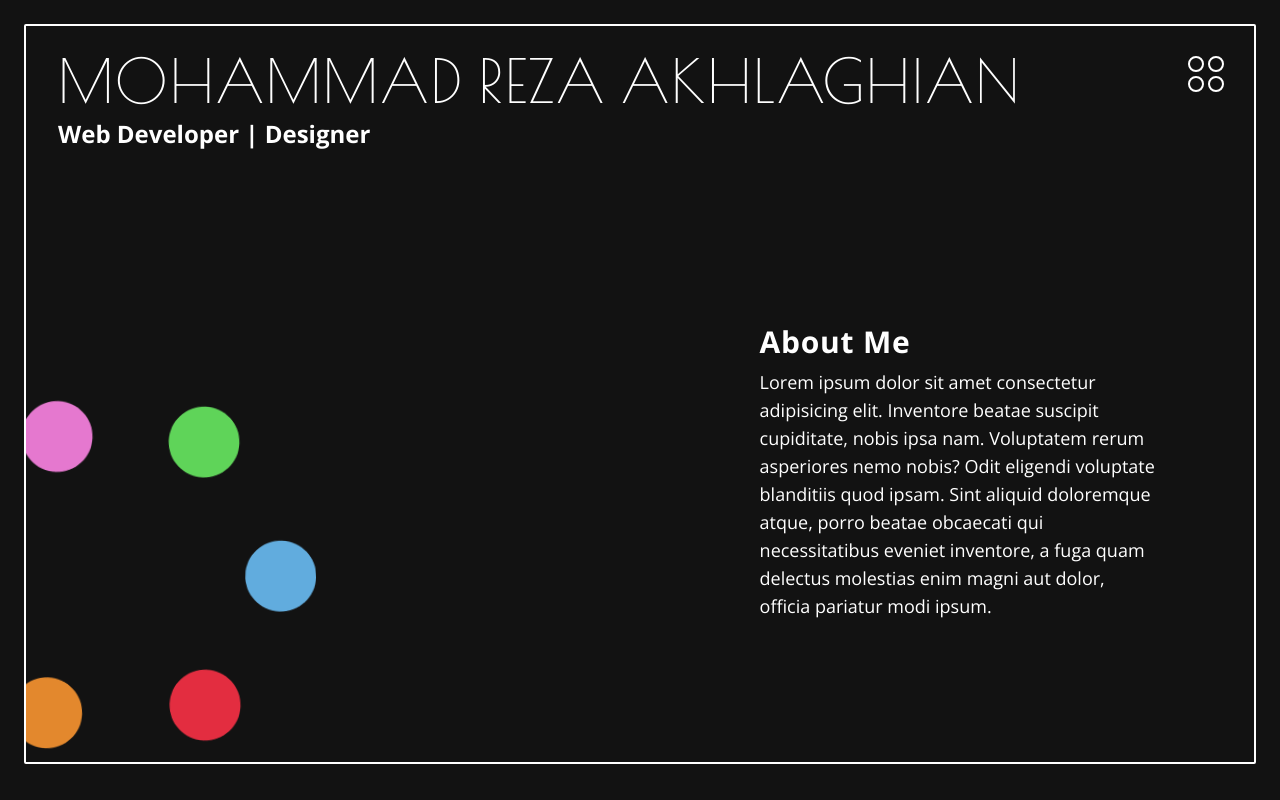
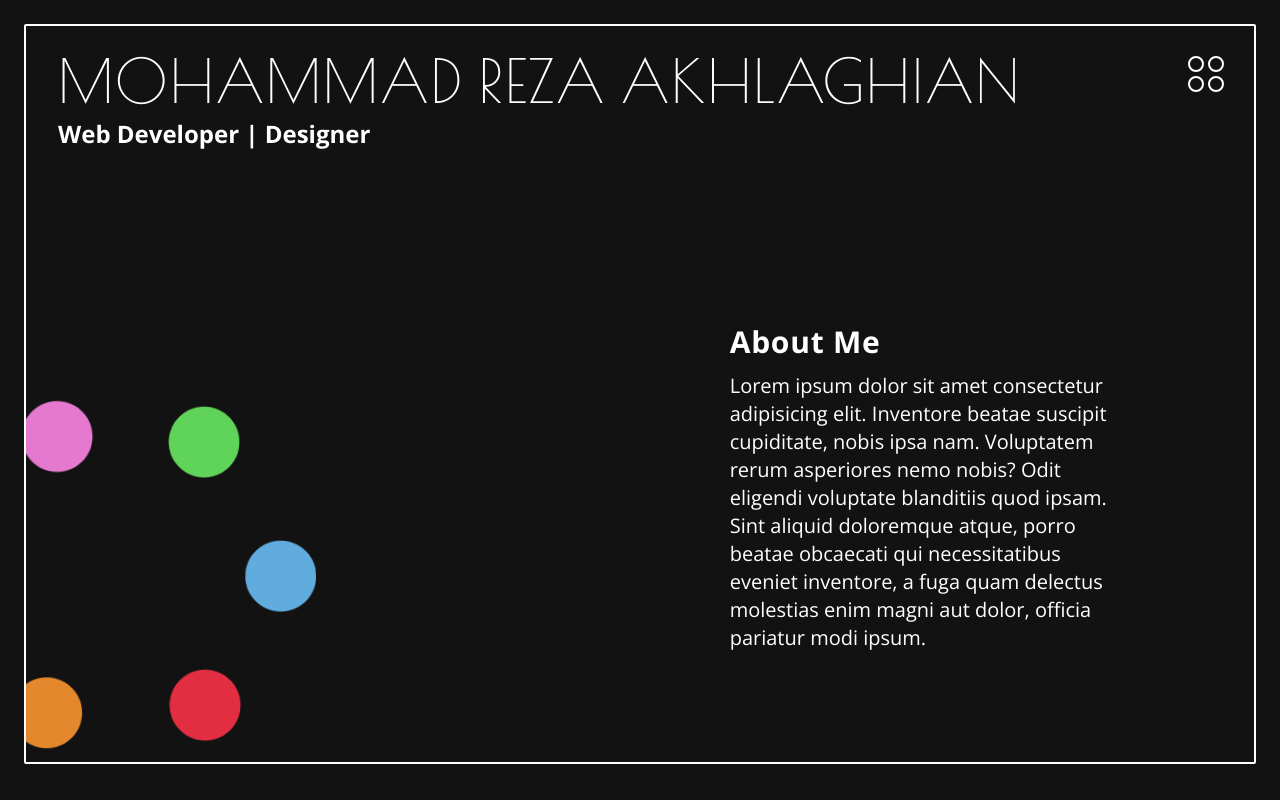
Before and after one commit to shayanakhlaghian/portofolio, a Next.js app: page / in a window 1280 px wide. Built offline with nearby package versions, Linux system fonts and the light colour scheme.

Commit message:
fine tune styling in hero and about components

```diff
--- a/app/components/About.tsx
+++ b/app/components/About.tsx
@@ -1,10 +1,10 @@
 const About = () => {
   return (
     <>
-      <h3 className='capitalize text-xl font-bold tracking-wide mb-1 md:mb-2 md:text-2xl lg:text-3xl'>
+      <h3 className='capitalize text-xl font-bold tracking-wide mb-1 md:mb-2 lg:mb-3 md:text-2xl lg:text-3xl'>
         About me
       </h3>
-      <p className='text-sm md:text-base lg:text-lg'>
+      <p className='text-sm md:text-base lg:text-xl'>
         Lorem ipsum dolor sit amet consectetur adipisicing elit. Inventore
         beatae suscipit cupiditate, nobis ipsa nam. Voluptatem rerum asperiores
         nemo nobis? Odit eligendi voluptate blanditiis quod ipsam. Sint aliquid
--- a/app/components/Hero.tsx
+++ b/app/components/Hero.tsx
@@ -31,7 +31,7 @@ const Hero = () => {
         <SecondaryHeading>Web Developer | Designer</SecondaryHeading>
       </motion.div>
       <motion.div
-        className='absolute w-full top-[30%] md:w-1/2 md:left-1/2 lg:w-1/3 lg:left-[60%] lg:top-[40%]'
+        className='absolute w-full top-[30%] md:w-1/2 md:left-1/2 lg:w-1/3 lg:left-[57.5%] lg:top-[40%]'
         variants={variants}
         transition={transition}
       >
```
